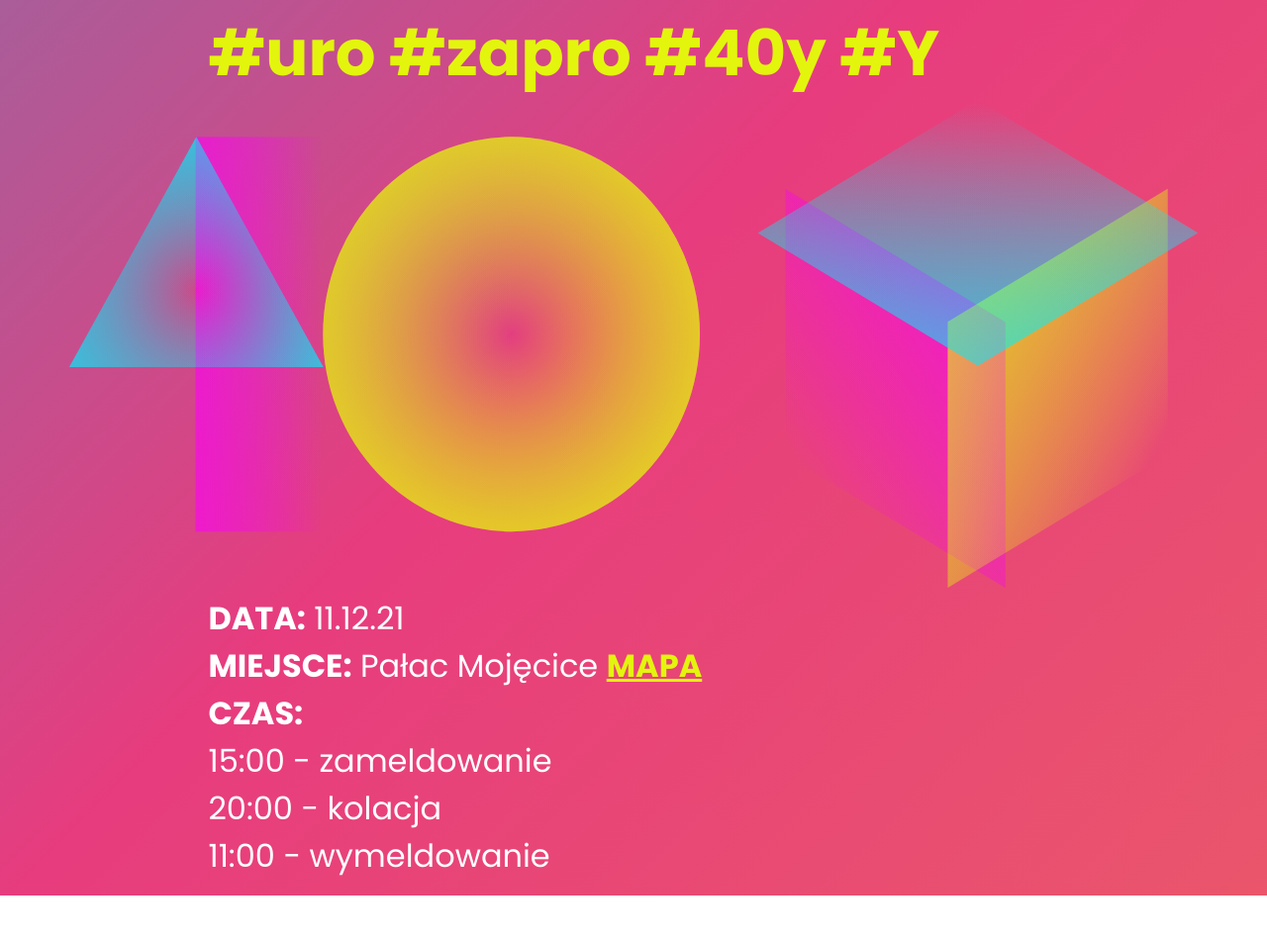
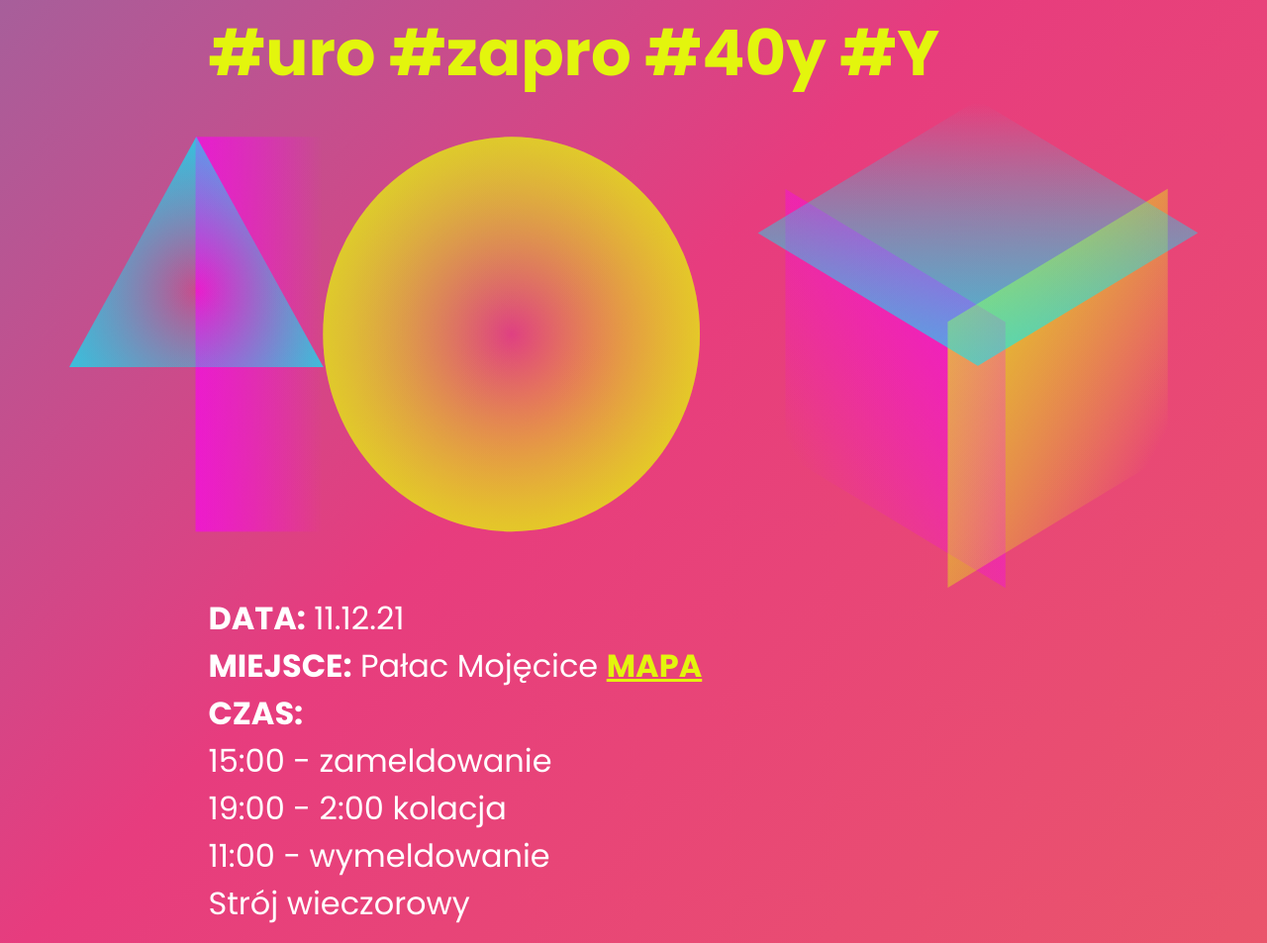
Before and after one commit to yousta81/yousta, a plain HTML site: page 40y.html in a window 1280 px wide. Shown: the whole page at 99% size. Before the commit the page ends 905 px from the top, so only its background shows below. Drawn offline with nearby package versions, Linux system fonts and the light colour scheme.

Commit message:
Update 40y.html

```diff
--- a/40y.html
+++ b/40y.html
@@ -249,8 +249,10 @@
       <p style="color:white"><strong>DATA:</strong> 11.12.21<br>
         <strong>MIEJSCE:</strong> Pałac Mojęcice <a href="https://www.google.com/maps/place/Pa%C5%82ac+Moj%C4%99cice/@51.3012175,16.5934695,17z/data=!3m1!4b1!4m5!3m4!1s0x470f9c7c9241777f:0x2580815df94e1ac0!8m2!3d51.3012175!4d16.5956582" alt="mapa-link" target="_blank">MAPA</a><br>
 <strong>CZAS:</strong><br>
-15:00 - zameldowanie<br>   20:00 - kolacja<br>   11:00 - wymeldowanie
+15:00 - zameldowanie<br>19:00 - 2:00 kolacja<br>11:00 - wymeldowanie<br>
+	Strój wieczorowy
  </p>
+
     </div>
   </div>
 </div>
```
